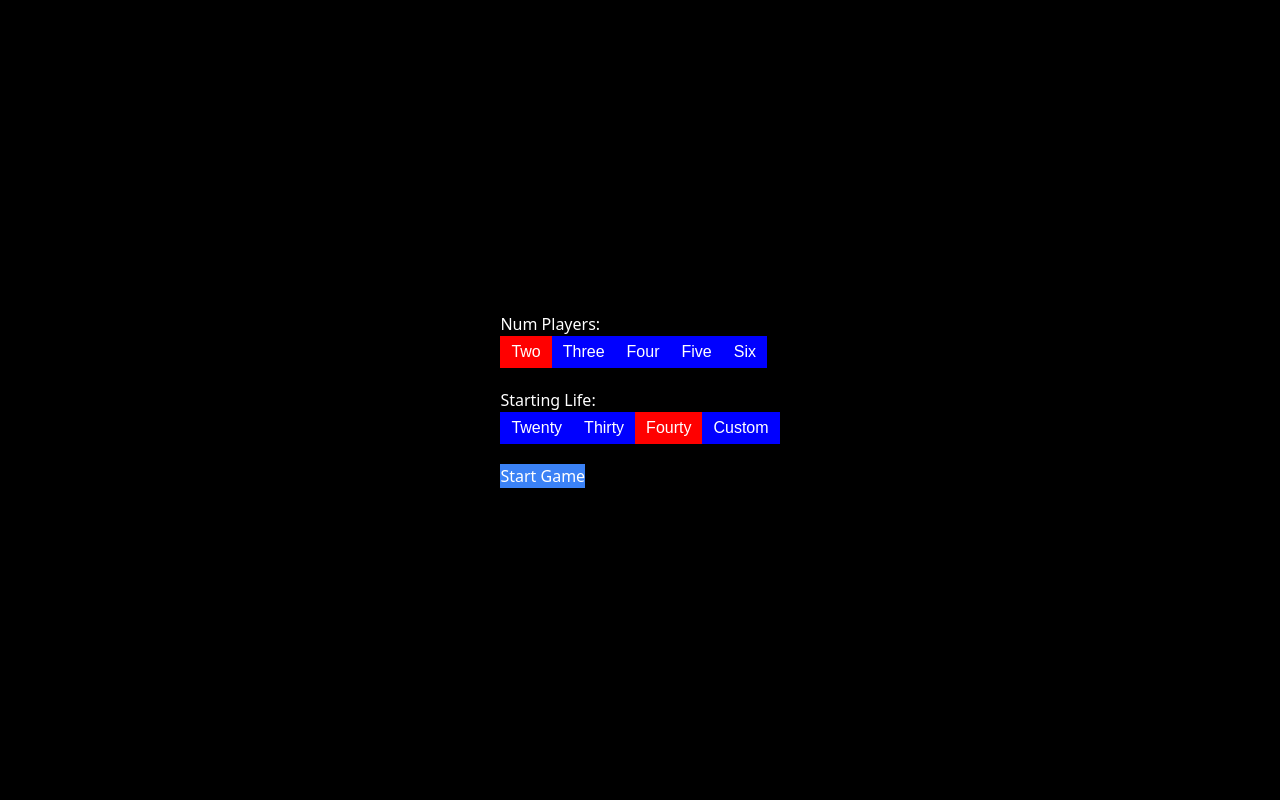
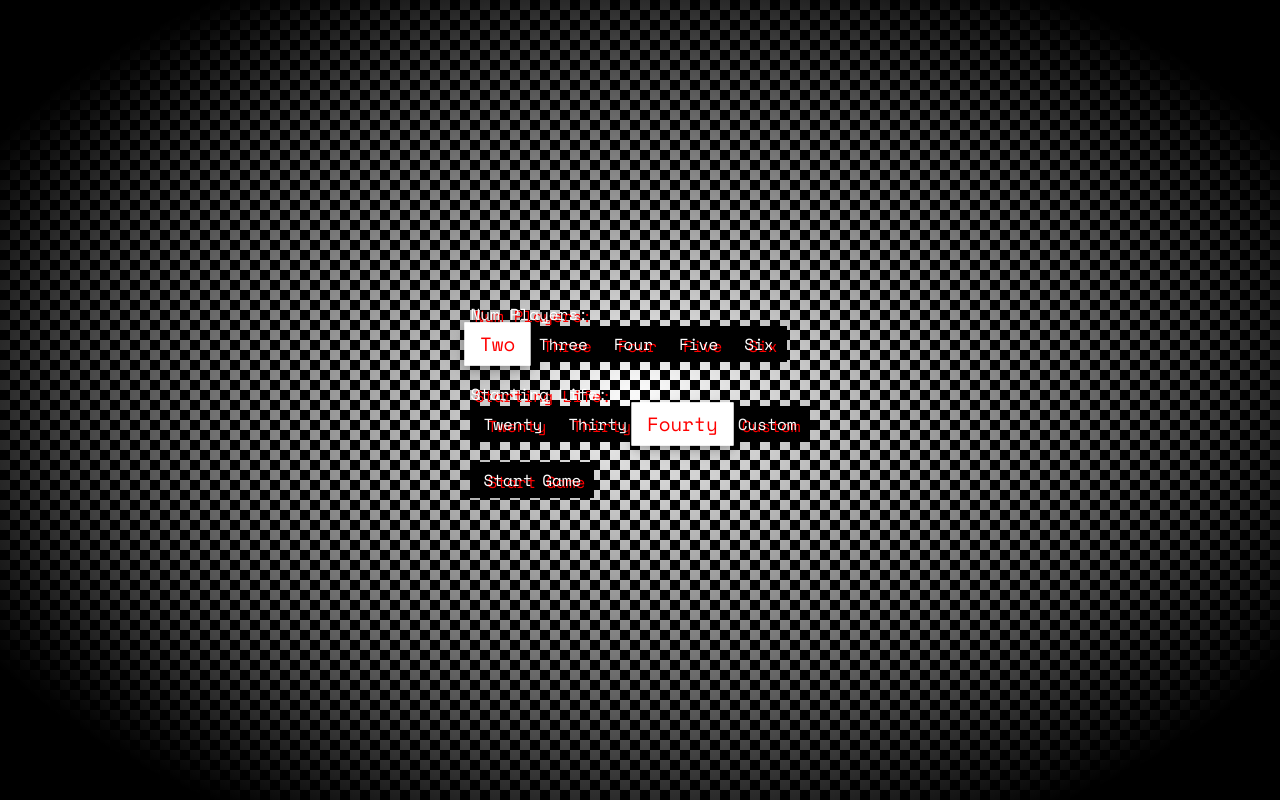
Before and after one commit to grimSkepsis/life-linked, a React (Vite) app: page / in a window 1280 px wide. Built offline with nearby package versions, Linux system fonts and the light colour scheme.

Commit message:
Adds first pass at new theme

```diff
--- a/src/css/main.css
+++ b/src/css/main.css
@@ -2,11 +2,28 @@
 @tailwind components;
 @tailwind utilities;
 
+* {
+  font-family: "Space Mono", monospace;
+  text-shadow: 4px 2px #ff0000;
+}
 html,
 body,
 #root {
   width: 100%;
   height: 100%;
+}
+
+body {
+  background-image: linear-gradient(45deg, black 25%, transparent 25%),
+    linear-gradient(-45deg, black 25%, transparent 25%),
+    linear-gradient(45deg, transparent 75%, black 75%),
+    linear-gradient(-45deg, transparent 75%, black 75%);
+  background-size: 20px 20px;
+  background-position: 0 0, 0 10px, 10px -10px, -10px 0px;
+}
+
+.app-bg {
+  background: radial-gradient(transparent, black 85%);
 }
 
 input[type="radio"] {
@@ -16,21 +33,29 @@ input[type="radio"] {
   pointer-events: none;
 }
 
-label {
+label,
+.btn {
   display: inline-block;
-  background-color: blue;
+  background-color: black;
   padding: 4px 11px;
-  font-family: Arial;
   font-size: 16px;
   cursor: pointer;
+  border: 2px solid black;
+  transition: all 200ms;
 }
 
 input[type="radio"]:checked + label {
-  background-color: red;
+  background-color: white;
+  box-sizing: border-box;
+  color: red;
+  border: 2px solid white;
+  transform: translateZ(100px) scale(1.2);
+  box-shadow: 0 4px 8px 0 rgba(0, 0, 0, 0.2), 0 6px 20px 0 rgba(0, 0, 0, 0.19);
+  text-shadow: 4px 2px white;
 }
 
 input[type="radio"]:focus + label {
-  border: 2px solid green;
+  border: 2px solid red;
 }
 
 @media (orientation: portrait) {
--- a/src/index.html
+++ b/src/index.html
@@ -4,6 +4,12 @@
     <meta charset="UTF-8" />
     <meta http-equiv="X-UA-Compatible" content="IE=edge" />
     <meta name="viewport" content="width=device-width, initial-scale=1.0" />
+    <link rel="preconnect" href="https://fonts.googleapis.com" />
+    <link rel="preconnect" href="https://fonts.gstatic.com" crossorigin />
+    <link
+      href="https://fonts.googleapis.com/css2?family=Space+Mono&display=swap"
+      rel="stylesheet"
+    />
     <title>Life Linked</title>
     <script src="./ts/App.tsx" type="module"></script>
     <link rel="stylesheet" href="./css/main.css" />
--- a/src/ts/App.tsx
+++ b/src/ts/App.tsx
@@ -22,7 +22,7 @@ const App = (): ReactElement => {
   }, []);
 
   return (
-    <div className="w-full h-full bg-black">
+    <div className="w-full h-full app-bg">
       <Router>
         <Switch>
           <Route path="/classic-tracker">
--- a/src/ts/ClassicTrackerMenu.tsx
+++ b/src/ts/ClassicTrackerMenu.tsx
@@ -70,7 +70,7 @@ const ClassicTrackerMenu = ({
         ) : null}
 
         <Link to="/classic-tracker">
-          <button className="bg-blue-500 mt-5" onClick={startGameCallback}>
+          <button className="mt-5 btn" onClick={startGameCallback}>
             Start Game
           </button>
         </Link>
--- /dev/null
+++ b/tailwind.config.js
@@ -0,0 +1,5 @@
+module.exports = {
+  theme: {
+    extend: {},
+  },
+};
```
